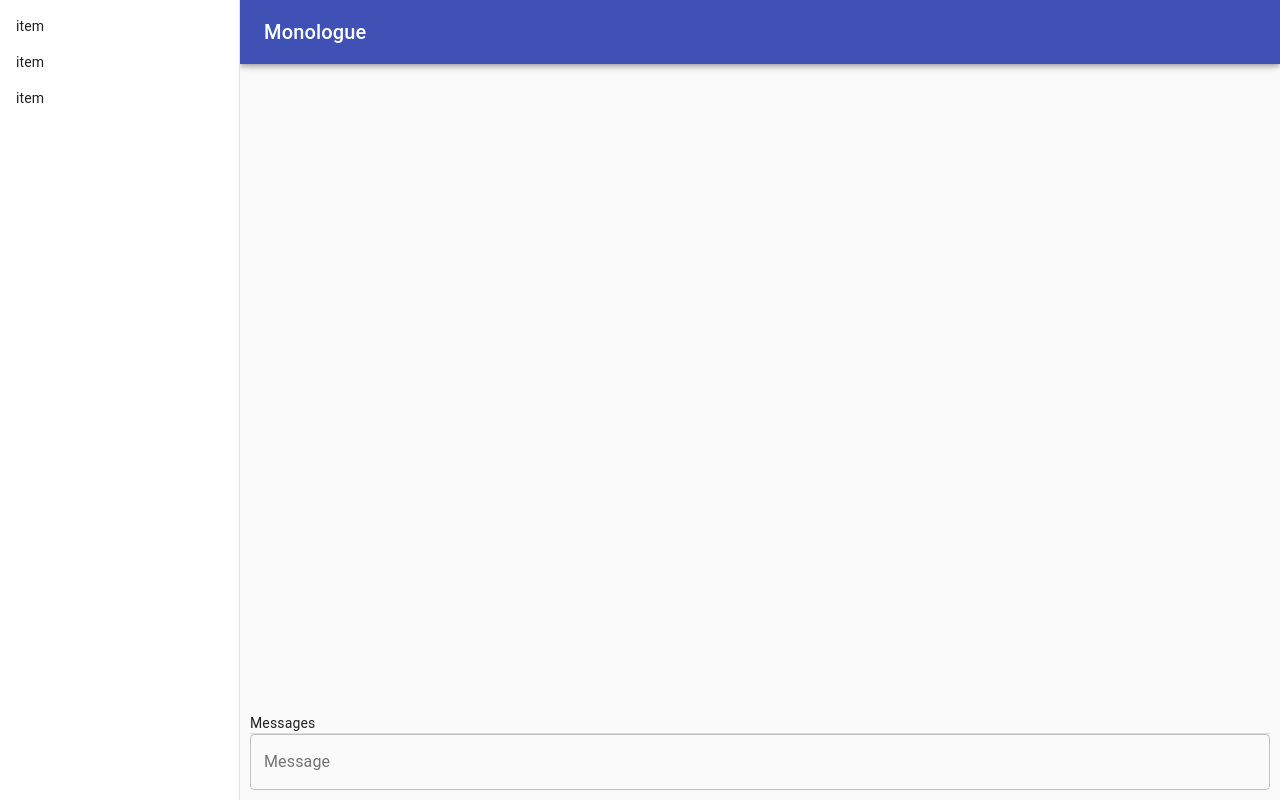
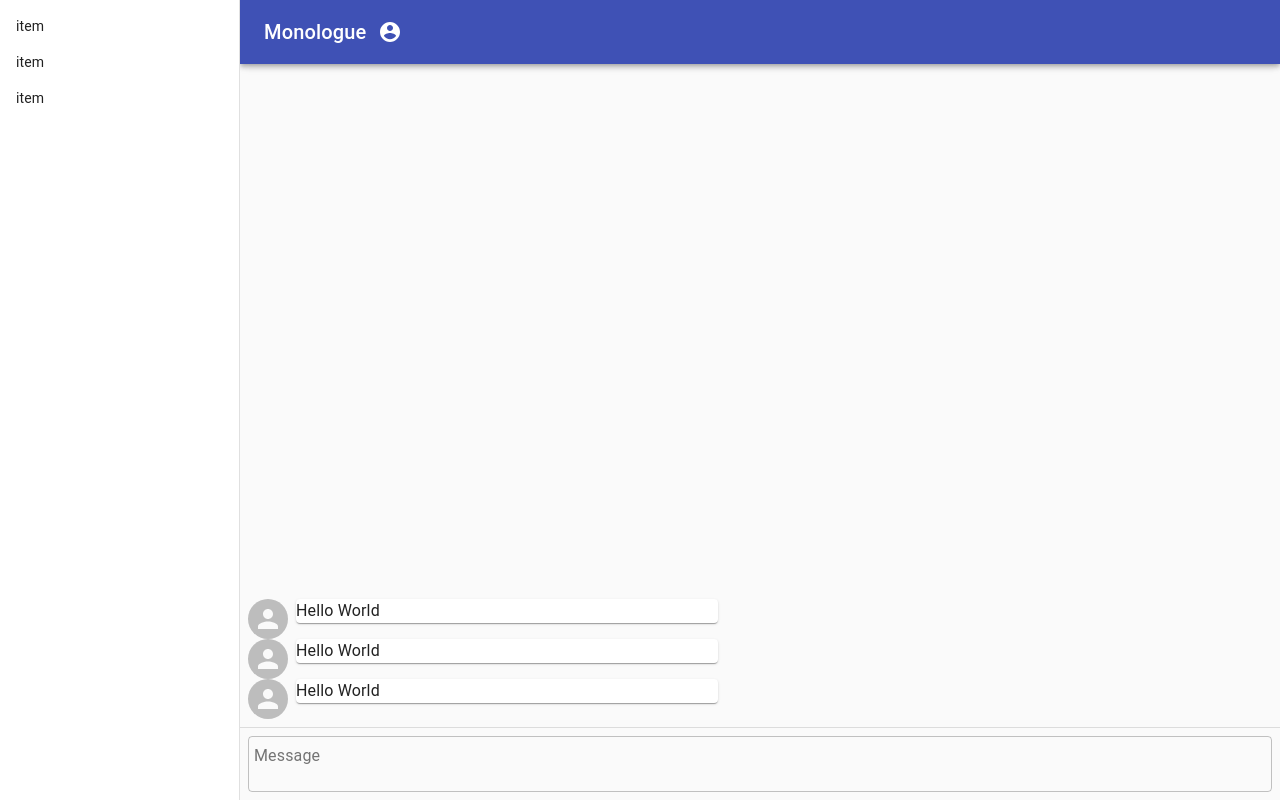
Before and after one commit to Jacobian8/Monologue, a React (Create React App) app in the folder monologue/: page / in a window 1280 px wide. Built offline with nearby package versions, Linux system fonts and the light colour scheme.

Commit message:
Did more UI

```diff
--- a/monologue/package.json
+++ b/monologue/package.json
@@ -4,6 +4,7 @@
   "private": true,
   "dependencies": {
     "@material-ui/core": "^4.9.0",
+    "@material-ui/icons": "^4.5.1",
     "@testing-library/jest-dom": "^4.2.4",
     "@testing-library/react": "^9.4.0",
     "@testing-library/user-event": "^7.2.1",
--- a/monologue/src/App.js
+++ b/monologue/src/App.js
@@ -1,9 +1,11 @@
 import React from 'react';
 import logo from './logo.svg';
-import {Grid, List, Divider, Drawer, TextField, ListItem, ThemeProvider, Container, Box, AppBar, Toolbar, Typography, CssBaseline} from '@material-ui/core';
+import {Grid, List, Divider, Drawer, TextField, ListItem, ThemeProvider, Container, Box, AppBar, Toolbar, Typography, CssBaseline, Paper} from '@material-ui/core';
 import { createMuiTheme } from '@material-ui/core/styles';
 import {blue, red} from '@material-ui/core/colors/purple';
 import { makeStyles } from '@material-ui/core/styles';
+import MonologueAppbar from './MonologueAppbar.js';
+import MessageBubble from './MessageBubble.js'
 import './App.css';
 
 const theme = createMuiTheme({
@@ -34,31 +36,37 @@ const useStyles = makeStyles(theme => ({
     width: drawerWidth,
   },
   toolbar: theme.mixins.toolbar,
+  messages: {
+    height: `calc(100% - ${appbarHeight}px)`,
+  },
+  chatBubbles:{
+    padding: theme.spacing(1),
+  },
+  messageInput:{
+    padding: theme.spacing(1),
+  },
   appBar: {
     height: appbarHeight,
     width: `calc(100% - ${drawerWidth}px)`,
     marginLeft: drawerWidth,
   },
-  messages: {
-    height: `calc(100% - ${appbarHeight}px)`,
-    padding: 10,
-  }
+  modal: {
+    display: 'flex',
+    padding: theme.spacing(1),
+    alignItems: 'center',
+    justifyContent: 'center',
+  },
 }));
 
 function App() {
+  const rootRef = React.useRef(null);
   const classes = useStyles();
   return (
     <div className={classes.root}>
       <CssBaseline />
       <ThemeProvider theme={theme}>
         </ThemeProvider>
-        <AppBar position="fixed" className={classes.appBar}>
-          <Toolbar>
-            <Typography variant="h6" noWrap>
-              Monologue
-            </Typography>
-          </Toolbar>
-        </AppBar>
+          <MonologueAppbar rootRef={rootRef} classes={classes}/>
         <Drawer
         variant="permanent"
         anchor="left"
@@ -76,13 +84,17 @@ function App() {
       <main className={classes.content}>
         <div className={classes.toolbar} />
         <Grid container direction='column' justify='flex-end' className={classes.messages}>
-            Messages
+            <Grid container direction='column' justify='flex-end' className={classes.chatBubbles}>
+              <MessageBubble />
+              <MessageBubble />
+              <MessageBubble />
+            </Grid>
             <Divider />
-            <TextField variant='outlined' label='Message'></TextField>
+            <TextField variant='outlined' label='Message' className={classes.messageInput}></TextField>
         </Grid>
       </main>
     </div>
   );
-}
+};
 
 export default App;
--- /dev/null
+++ b/monologue/src/MessageBubble.js
@@ -0,0 +1,24 @@
+import React from 'react'
+import { Avatar, Paper, Grid, Typography, } from '@material-ui/core';
+
+class MessageBubble extends React.Component{
+
+    render(){
+        return(
+            <>
+                <Grid container justify="flex-start" spacing={1}>
+                    <Grid item>
+                        <Avatar />
+                    </Grid>
+                    <Grid item xs={5}>
+                        <Paper>
+                            <Typography>Hello World</Typography>
+                        </Paper>
+                    </Grid>
+                </Grid>
+            </>
+        );
+    }
+}
+
+export default MessageBubble
--- /dev/null
+++ b/monologue/src/MonologueAppbar.js
@@ -0,0 +1,116 @@
+import React from 'react';
+import PropTypes from 'prop-types';
+import AccountCircle from '@material-ui/icons/AccountCircle';
+import AddIcon from '@material-ui/icons/Add';
+import {AppBar, Typography, Toolbar, IconButton, Menu, MenuItem, Modal, Fade, Paper, Grid, CardActions, CardMedia, Card, Button} from '@material-ui/core';
+import { withStyles } from '@material-ui/styles';
+import { createMuiTheme } from '@material-ui/core/styles';
+
+
+
+const styles = theme => ({
+    accountIcon:{
+
+    },
+    modalPaper:{
+        height: '90%',
+        width: '90%',
+    },
+    card: {
+        maxWidth: 345,
+    },
+    media: {
+        height: 140,
+    },
+});
+
+class MonologueAppbar extends React.Component{
+    constructor(props){
+        super(props);
+        this.state = {
+            modal: false
+        };
+    }
+
+    handleMenu = () => {
+        this.setState((state) => {
+            return {modal: !state.modal};
+          });
+    }
+
+    connectSlack = () => {
+        window.open("https://slack.com/oauth/authorize?client_id=881911229938.910783800067&scope=ifttt");
+    }
+
+    render(){
+        const { classes } = this.props;
+        return (
+        <div>
+            <AppBar position="fixed" className={classes.appBar}>
+            <Toolbar>
+                <Typography variant="h6" noWrap>
+                Monologue
+                </Typography>
+                <div>
+                <IconButton
+                    aria-label="account of current user"
+                    aria-controls="menu-appbar"
+                    aria-haspopup="true"
+                    onClick={this.handleMenu}
+                    color="inherit"
+                    className={classes.accountIcon}
+                >
+                    <AccountCircle />
+                </IconButton>
+                </div>
+            </Toolbar>
+            </AppBar>
+                <Modal
+                aria-labelledby="transition-modal-title"
+                aria-describedby="transition-modal-description"
+                className={classes.modal}
+                onClose={this.handleMenu}
+                open={this.state.modal}
+                closeAfterTransition
+                BackdropProps={{
+                    timeout: 500,
+                }}
+                >
+                    <Fade in={this.state.modal}>
+                        <Paper className={classes.modalPaper}>
+                            <Grid container spacing={3}>
+                                <Grid item xs={12}>
+                                    <Typography variant="h6" noWrap>Connect Services</Typography>
+                                </Grid>
+                                <Grid item xs={3} alignItems='center'>
+                                    <Card className={classes.card}>
+                                        <CardMedia
+                                            className={classes.media}
+                                            image={"/static/images/cards/Elon.jpg"}
+                                            title="Slack"
+                                        />
+                                        <CardActions>
+                                            <IconButton aria-label="Add" onClick={this.connectSlack}>
+                                                <AddIcon />
+                                            </IconButton>
+                                        </CardActions>
+                                    </Card>
+                                </Grid>
+                                <Grid item xs={3}>
+
+                                </Grid>
+                            </Grid>
+                        </Paper>
+                    </Fade>
+                </Modal>
+        </div>
+        );
+    }
+}
+
+MonologueAppbar.propTypes = {
+    classes: PropTypes.object.isRequired,
+    rootRef: PropTypes.object.isRequired,
+};
+
+export default withStyles(styles)(MonologueAppbar);
```
Also changed, not shown: monologue/src/static/images/Elon.jpg (added), 1 other file (tests, documents, lock files or other folders).
